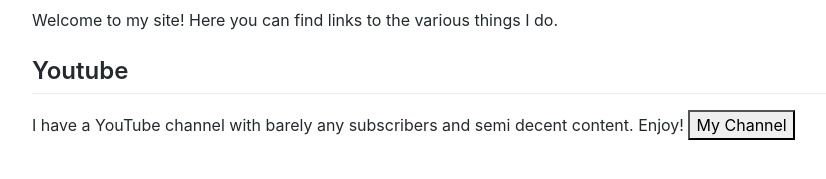
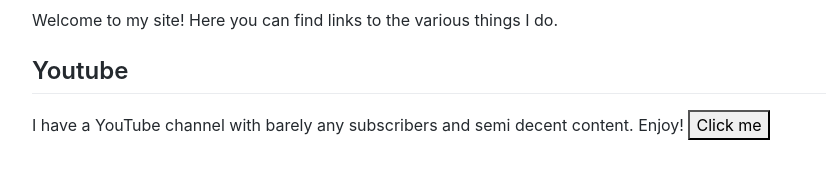
Before and after one commit to HyperHamster535/HyperHamster535.github.io, a Jekyll site: the page built from index.md, in a window 1280 px wide. Shown: the part 187-366 px from the top of the page, without its empty margins (118-944 px from the left). Built offline with Jekyll 4.4.1, drawn with Linux system fonts in a browser that asks for light colours; comment, search, counter and statistics services are not loaded.

Commit message:
Update index.md

```diff
--- a/index.md
+++ b/index.md
@@ -11,4 +11,4 @@ Welcome to my site! Here you can find links to the various things I do.
 
 ## Youtube
 I have a YouTube channel with barely any subscribers and semi decent content. Enjoy!
-<button align="center" class="white" align=center onclick="window.location.href = 'https://www.youtube.com/channel/UCs6xm-dG9-NVL9UDl_kdGHQ';">My Channel</button>
+<button name="button" onclick="http://www.google.com">Click me</button>
```
